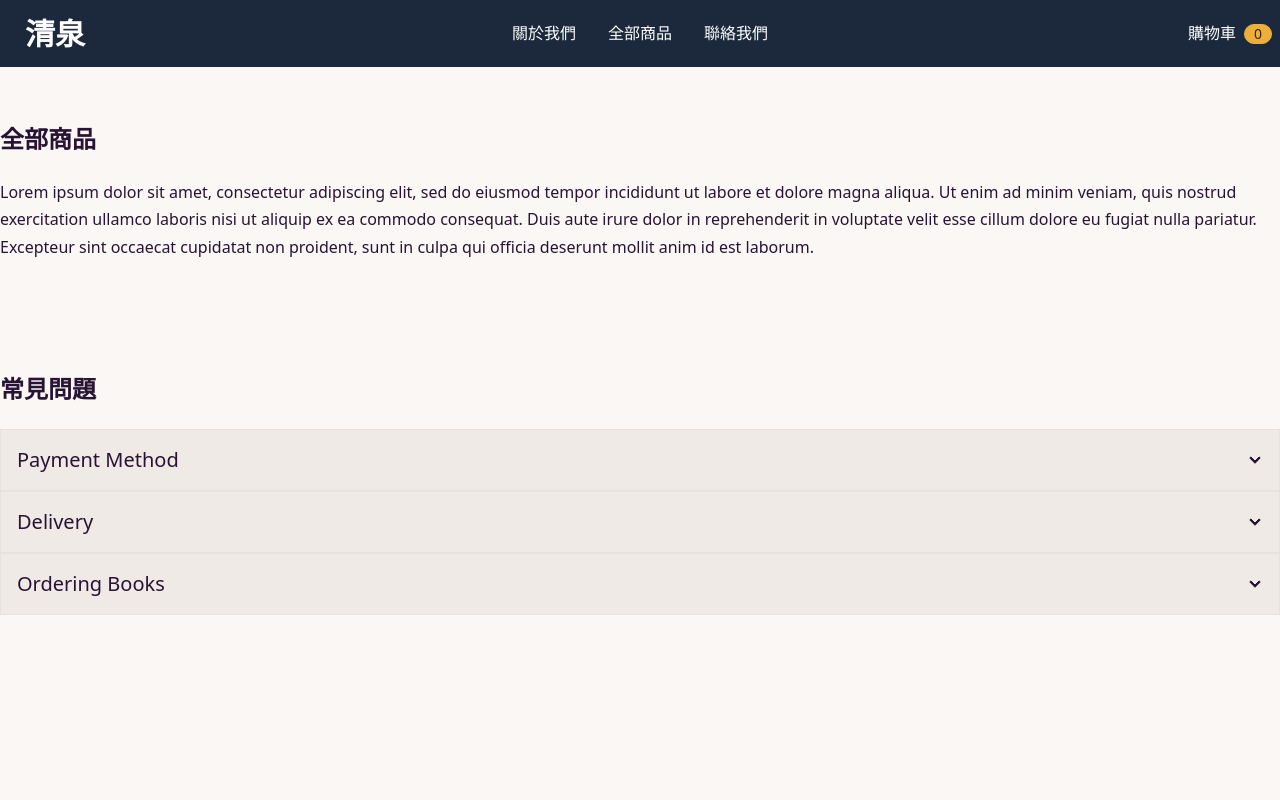
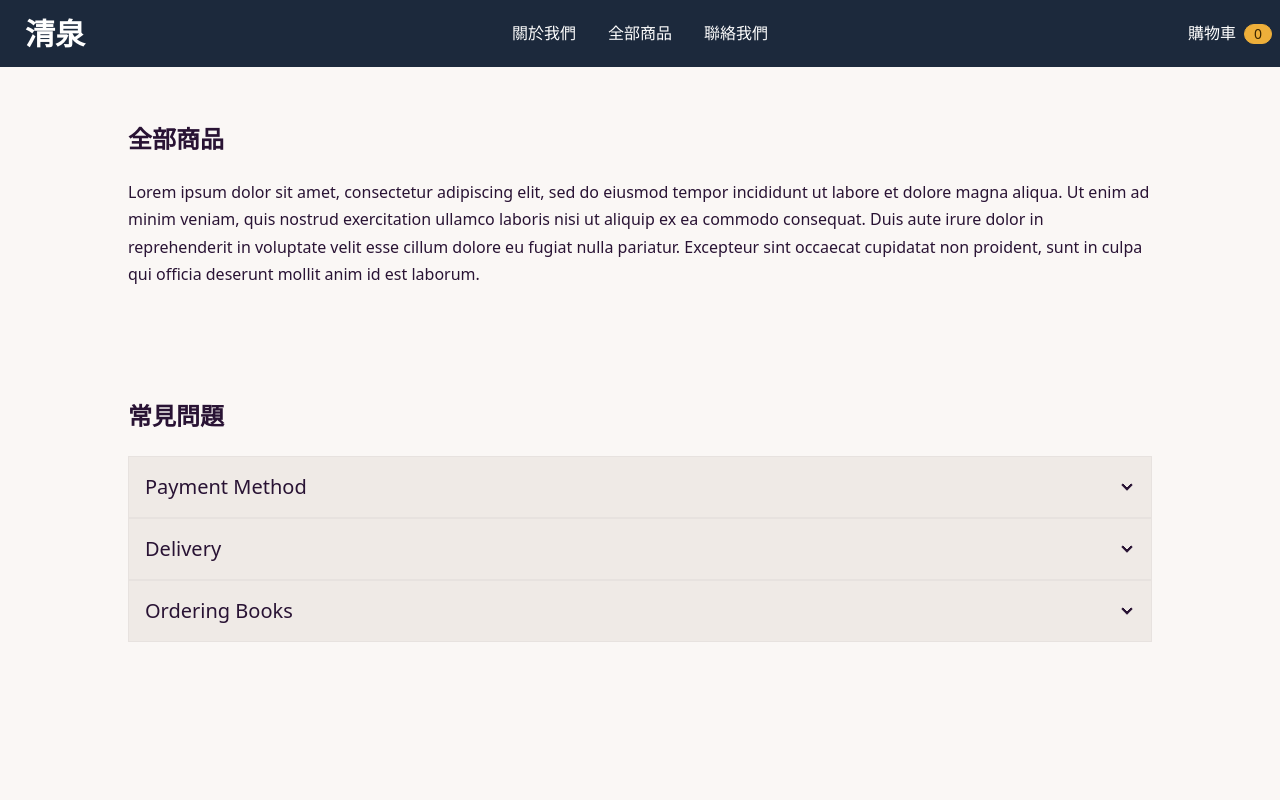
Before and after one commit to msunji/spring-publications-tw, a Next.js app: page /about in a window 1280 px wide. Shown: the top 800 px of the page. Built offline with nearby package versions, Linux system fonts and the light colour scheme.

Commit message:
Fix container

```diff
--- a/pages/about.tsx
+++ b/pages/about.tsx
@@ -2,12 +2,15 @@ export default function Page() {
   return (
     <>
       <section>
+        <div className="container mx-auto">
           <h1>全部商品</h1>
           <p>Lorem ipsum dolor sit amet, consectetur adipiscing elit, sed do eiusmod tempor incididunt ut labore et dolore magna aliqua. Ut enim ad minim veniam, quis nostrud exercitation ullamco laboris nisi ut aliquip ex ea commodo consequat. Duis aute irure dolor in reprehenderit in voluptate velit esse cillum dolore eu fugiat nulla pariatur. Excepteur sint occaecat cupidatat non proident, sunt in culpa qui officia deserunt mollit anim id est laborum.</p>
+        </div>
       </section>
       <section>
+        <div className="container mx-auto">
           <h1>常見問題</h1>
-        <div>
+          <div className="faq-accordion">
             <div className="collapse collapse-arrow border border-base-300 bg-base-200">
               <input type="checkbox" />
               <div className="collapse-title text-xl font-medium">
@@ -36,6 +39,8 @@ export default function Page() {
               </div>
             </div>
           </div>
+        </div>
+
       </section>
     </>
   )
```
Lines whose indentation alone changed are shown as unchanged.
